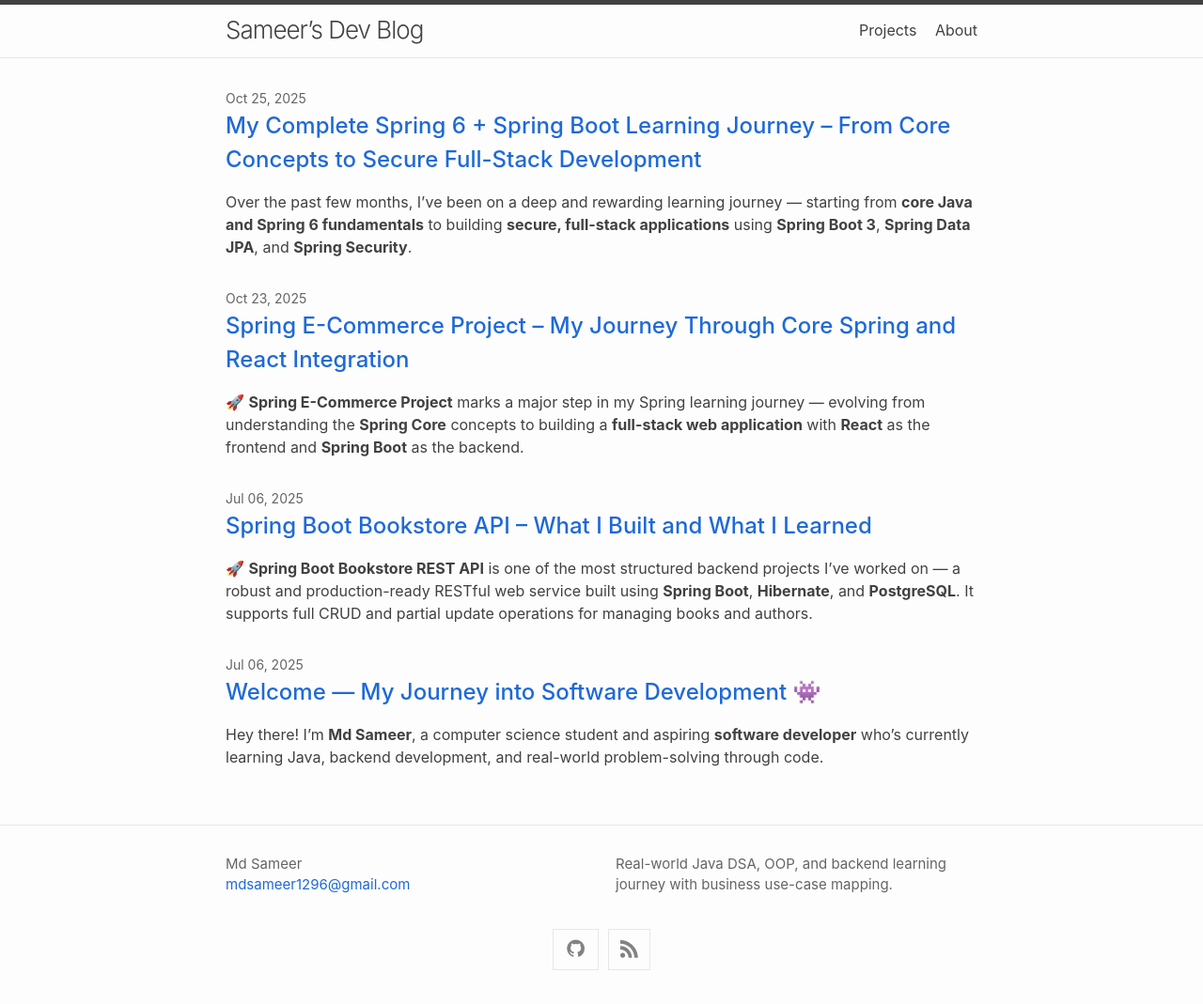
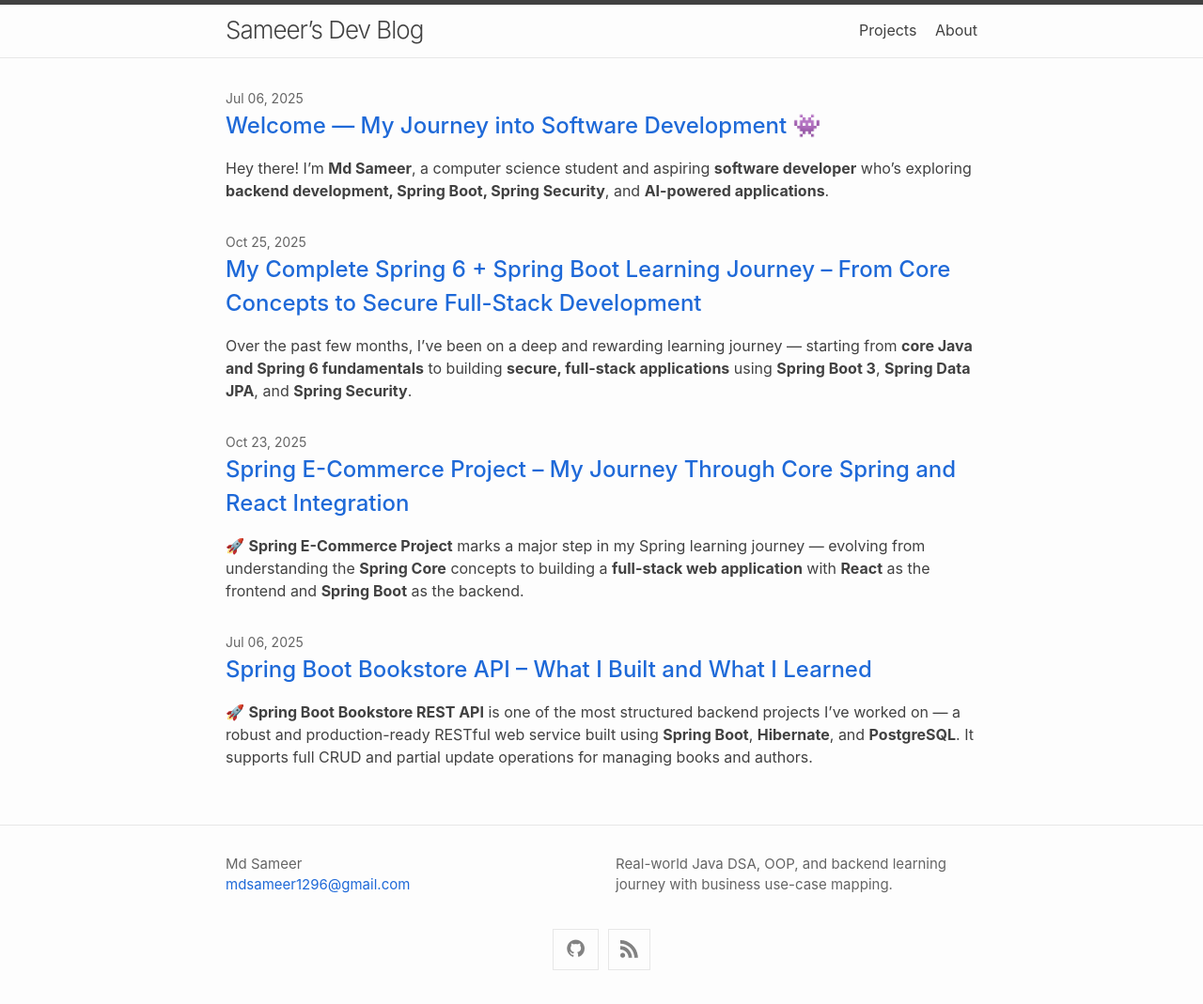
Before and after one commit to raZer99/raZer99.github.io, a Jekyll site: the page built from index.md, in a window 1280 px wide. Shown: the whole page at 94% size. Built offline with Jekyll 4.4.1, drawn with Linux system fonts in a browser that asks for light colours.

Commit message:
update layout for home page

```diff
--- a/_layouts/home.html
+++ b/_layouts/home.html
@@ -9,21 +9,19 @@ layout: base
 
   {{ content }}
 
+  {%- assign all_posts = site.posts | sort: 'date' | reverse -%}
+  {%- assign pinned_posts = all_posts | where: 'pinned', true -%}
+  {%- assign normal_posts = all_posts | where_exp: "post", "post.pinned != true" -%}
 
-  {% if site.paginate %}
-    {% assign posts = paginator.posts %}
-  {% else %}
-    {% assign posts = site.posts %}
-  {% endif %}
+  {%- assign posts_to_render = pinned_posts | concat: normal_posts -%}
 
-
-  {%- if posts.size > 0 -%}
+  {%- if posts_to_render.size > 0 -%}
     {%- if page.list_title -%}
       <h2 class="post-list-heading">{{ page.list_title }}</h2>
     {%- endif -%}
     <ul class="post-list">
       {%- assign date_format = site.minima.date_format | default: "%b %-d, %Y" -%}
-      {%- for post in posts -%}
+      {%- for post in posts_to_render -%}
       <li>
         <span class="post-meta">{{ post.date | date: date_format }}</span>
         <h3>
--- a/_posts/2025-07-05-welcome.md
+++ b/_posts/2025-07-05-welcome.md
@@ -5,24 +5,25 @@ date: 2025-07-06
 pinned: true
 ---
 
-Hey there! I’m **Md Sameer**, a computer science student and aspiring **software developer** who’s currently learning Java, backend development, and real-world problem-solving through code.
+Hey there! I’m **Md Sameer**, a computer science student and aspiring **software developer** who’s exploring **backend development, Spring Boot, Spring Security**, and **AI-powered applications**.
 
-This blog is a space where I’ll be sharing everything I learn — from core programming concepts to backend development fundamentals and beyond. Whether it’s figuring out how recursion actually works, or writing my first REST API, I’m documenting the process here to learn in public.
+This blog is a space where I’ll share everything I learn — from **core programming concepts** to **secure backend systems** and **full-stack integrations**. Whether it’s building a REST API, implementing JWT authentication, or experimenting with AI-driven features, I document it all to **learn in public**.
 
-I'm still early in the journey — but I’m **passionate about building, improving, and getting better every day**.
+I’m still early in the journey — but I’m **passionate about building, improving, and getting better every day**.
 
 ---
 
 ## 🏗️ How I Built This Blog
 
-This blog is powered by **Jekyll + GitHub Pages** using the clean and minimalist `minima` theme.
+This blog runs on **Jekyll + GitHub Pages** using the minimalist `minima` theme.
 
-Built to serve as:
-- A personal portfolio for recruiters
-- A knowledge base for other devs
-- A habit log for myself
+It’s designed to serve as:
+- A **personal portfolio** for recruiters
+- A **knowledge base** for fellow developers
+- A **habit log** for continuous learning
 
 ---
+
 ## 🌐 Connect With Me
 
 - 💻 GitHub: [github.com/raZer99](https://github.com/raZer99)
```
